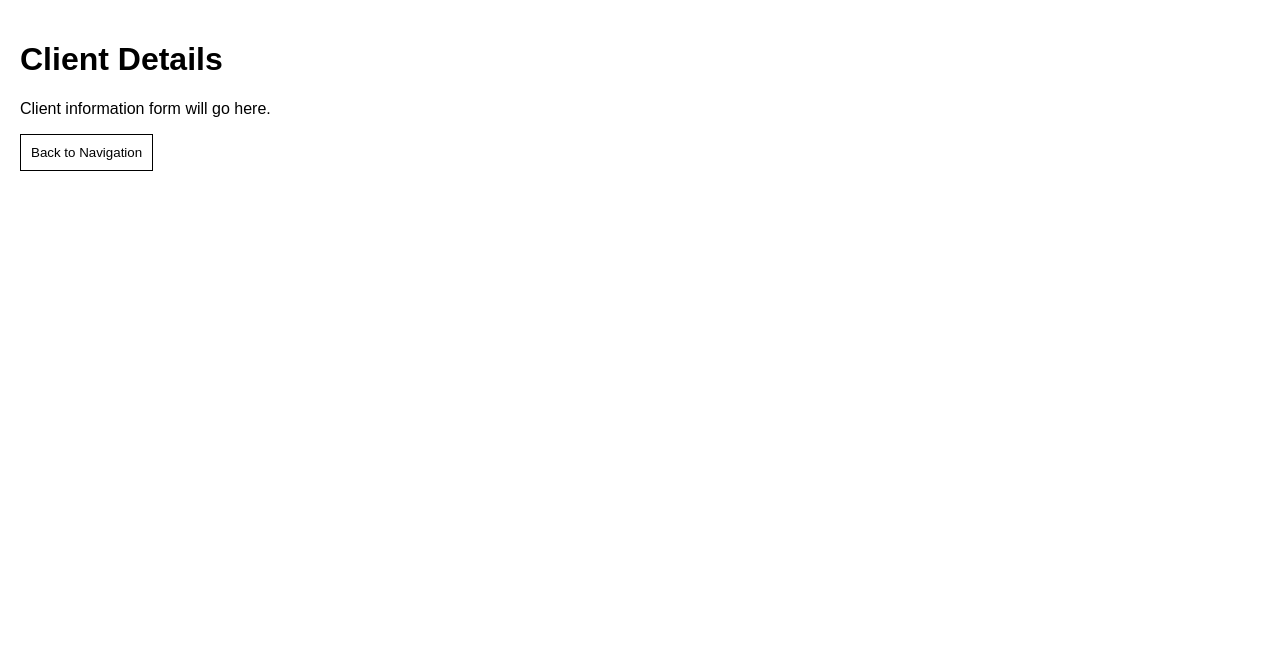
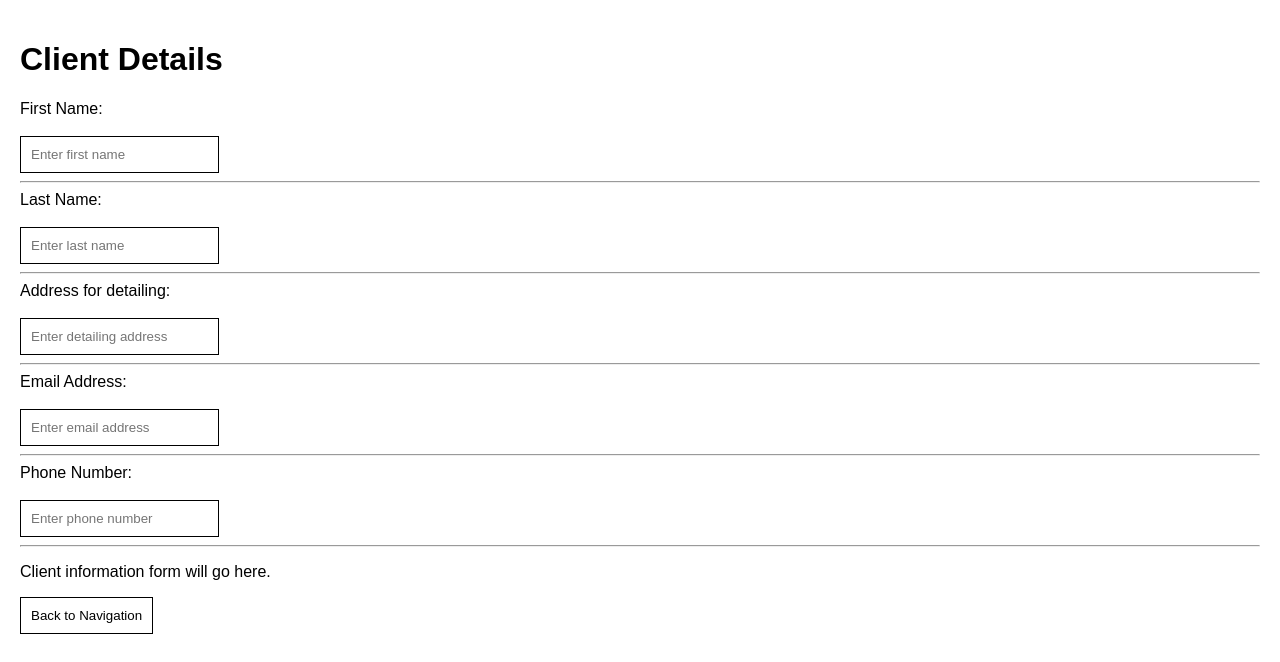
Before and after one commit to 4eyeFellow/CS-390-Car-detailing-portal, a React (Vite) app: page / in a window 1280 px wide. Both pictures are taken after a click on the button "Client Details". Shown: the top 662 px of the page. Built offline with nearby package versions, Linux system fonts and the light colour scheme.

Commit message:
Add basic input boxes

```diff
--- a/src/pages/form/GetClientDetails.jsx
+++ b/src/pages/form/GetClientDetails.jsx
@@ -2,6 +2,26 @@ function GetClientDetails({ navigate }) {
   return (
     <div className="page">
       <h1>Client Details</h1>
+      <label>
+       First Name: <br /><br /><input type="text" placeholder="Enter first name" />
+      </label>
+      <hr />
+      <label>
+       Last Name: <br /><br /><input type="text" placeholder="Enter last name" />
+      </label>
+      <hr />
+      <label>
+       Address for detailing: <br /><br /><input type="text" placeholder="Enter detailing address" />
+      </label>
+      <hr />
+      <label>
+      Email Address: <br /><br /><input type="text" placeholder="Enter email address" />
+      </label>
+      <hr />
+      <label>
+      Phone Number: <br /><br /><input type="text" placeholder="Enter phone number" />
+      </label>
+      <hr />
       <p>Client information form will go here.</p>
       <button onClick={() => navigate('navigate_to')}>
         Back to Navigation
```
